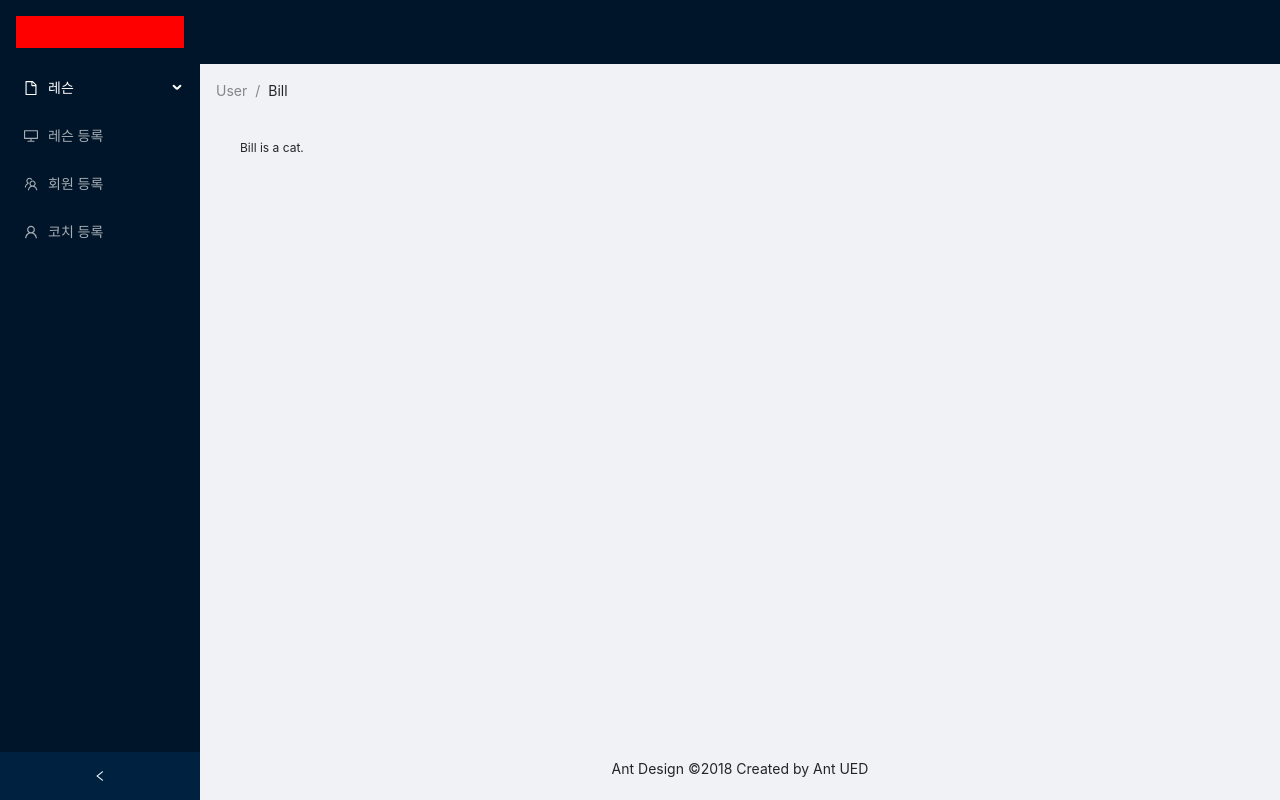
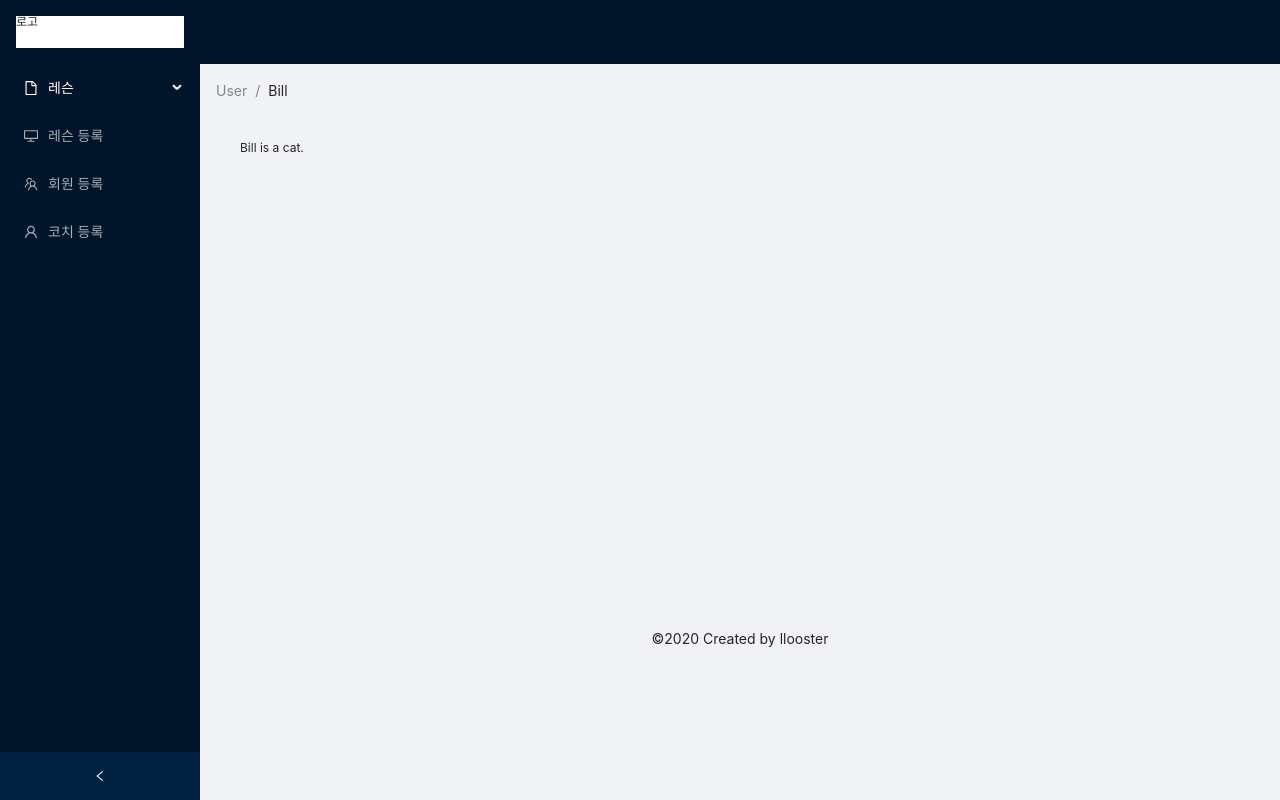
Before and after one commit to devym-37/jdsm-client, a React (Create React App) app: page / in a window 1280 px wide. Built offline with nearby package versions, Linux system fonts and the light colour scheme.

Commit message:
update components

```diff
--- /dev/null
+++ b/src/components/Footer.js
@@ -0,0 +1,14 @@
+import React from "react";
+import { Layout } from "antd";
+
+const { Footer } = Layout;
+
+const Footers = () => (
+  <>
+    <Layout className="site-layout">
+      <Footer style={{ textAlign: "center" }}>©2020 Created by llooster</Footer>
+    </Layout>
+  </>
+);
+
+export default Footers;
--- a/src/components/Header.js
+++ b/src/components/Header.js
@@ -1,18 +1,10 @@
 import React from "react";
 import styled from "styled-components";
 
-import SideBar from "./SideBar";
 // import { Helmet } from "react-helmet";
 import { Layout, Menu, Breadcrumb } from "antd";
-import {
-  DesktopOutlined,
-  PieChartOutlined,
-  FileOutlined,
-  TeamOutlined,
-  UserOutlined,
-} from "@ant-design/icons";
 
-const { Header, Content, Footer, Sider } = Layout;
+const { Header, Content } = Layout;
 const { SubMenu } = Menu;
 
 const Head = styled.header`
@@ -56,9 +48,6 @@ class Headers extends React.Component {
   render() {
     return (
       <>
-        <Layout style={{ minHeight: "100vh" }}>
-          <SideBar />
-          <Layout className="site-layout">
         <Header className="site-layout-background" style={{ padding: 0 }} />
         <Content style={{ margin: "0 16px" }}>
           <Breadcrumb style={{ margin: "16px 0" }}>
@@ -72,11 +61,6 @@ class Headers extends React.Component {
             Bill is a cat.
           </div>
         </Content>
-            <Footer style={{ textAlign: "center" }}>
-              Ant Design ©2018 Created by Ant UED
-            </Footer>
-          </Layout>
-        </Layout>
       </>
     );
   }
--- a/src/components/Router.js
+++ b/src/components/Router.js
@@ -5,17 +5,25 @@ import {
   Redirect,
   Switch,
 } from "react-router-dom";
+import { Layout, Menu, Breadcrumb } from "antd";
+import SideBar from "./SideBar";
 import Header from "./Header";
-
+import Footer from "./Footer";
 export default () => (
   <Router>
     <>
-      <Header />
-      {/* <Switch>
+      <Layout style={{ minHeight: "100vh" }}>
+        <SideBar />
+        <Layout className="site-layout">
+          <Header />
+          <Footer />
+        </Layout>
+        {/* <Switch>
         <Route path="/" exact component={Home} />
         <Route path="/detail/:company/:invoice" component={Detail} />
         <Redirect from="*" to="/" />
       </Switch> */}
+      </Layout>
     </>
   </Router>
 );
--- a/src/components/SideBar.js
+++ b/src/components/SideBar.js
@@ -72,10 +72,12 @@ class SideBar extends React.Component {
         <div
           style={{
             height: 32,
-            background: "red",
+            background: "#fff",
             margin: 16,
           }}
-        />
+        >
+          로고
+        </div>
         <Menu theme="dark" defaultSelectedKeys={["1"]} mode="inline">
           <SubMenu key="sub1" icon={<FileOutlined />} title="레슨">
             {days.map((day, index) => (
```
Lines whose indentation alone changed are shown as unchanged.
